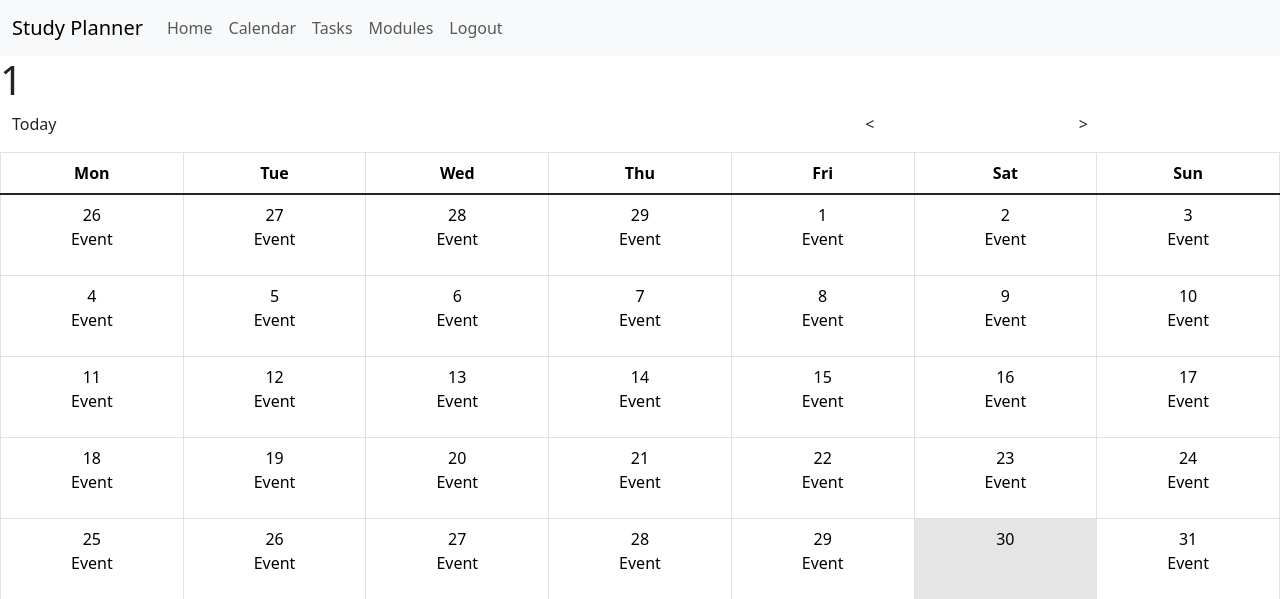
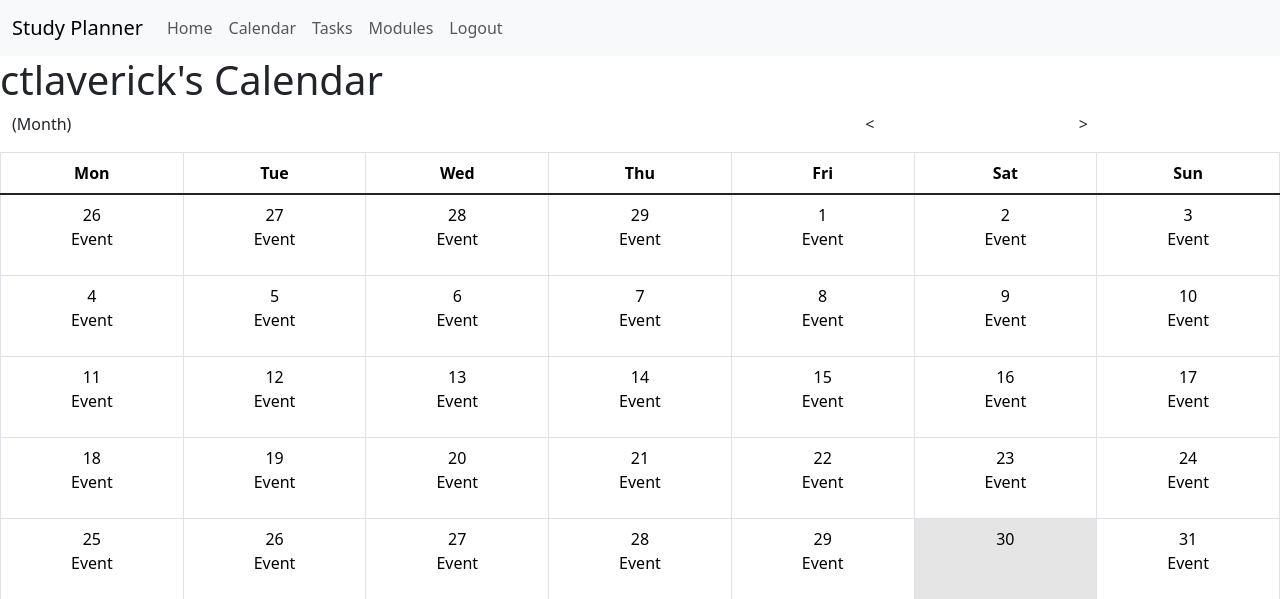
Before and after one commit to ctlaverick/StudyPlanner, a Flask app: page /events/calendar in a window 1280 px wide. Shown: the top 599 px of the page. Run offline with Flask 3, Linux system fonts and the light colour scheme; a user stored in the database is signed in; data comes from the database, SQL or seed files in the repository.

Commit message:
File changes

```diff
--- a/StudyPlanner/templates/core/calendar.html
+++ b/StudyPlanner/templates/core/calendar.html
@@ -1,11 +1,11 @@
 {% extends "base.html" %}
 {% block content %}
 
-<h1>{{user}}</h1>
+<h1>{{current_user.username}}'s Calendar</h1>
 <div class="container-fluid vw-100">
     <div class="row">
         <div class="col-8">
-            <p class="text-start">Today</p>
+            <p class="text-start">(Month)</p>
         </div>
         <div class="col-2">
             <p><</p>
```
Also changed, not shown: 2 other files.
